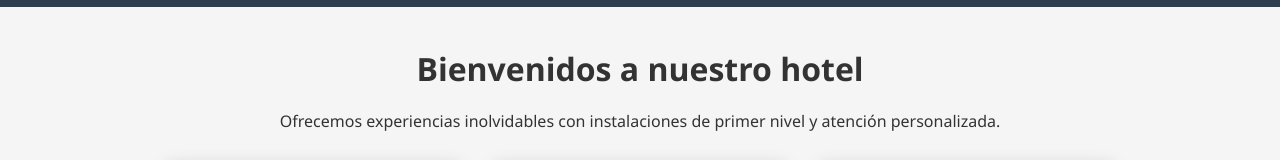
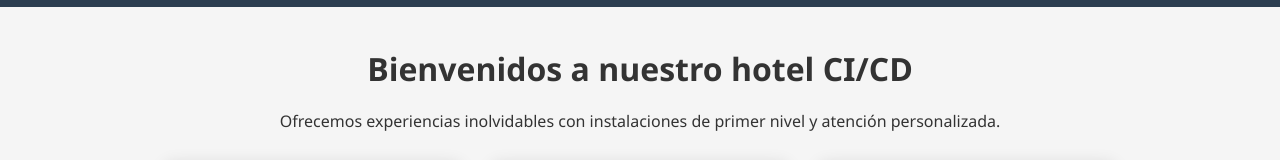
Before and after one commit to inaDAGod/HotelTransito, a plain HTML site: page src/index.html in a window 1280 px wide. Shown: the part 515-675 px from the top of the page. Drawn offline with Linux system fonts and the light colour scheme.

Commit message:
cambio cicd

```diff
--- a/src/index.html
+++ b/src/index.html
@@ -122,7 +122,7 @@
         <a href="#">Contacto</a>
       </nav>
       <section class="section">
-        <h2>Bienvenidos a nuestro hotel</h2>
+        <h2>Bienvenidos a nuestro hotel CI/CD</h2>
         <p style="text-align: center; margin-bottom: 30px;">
         Ofrecemos experiencias inolvidables con instalaciones de primer nivel y atención personalizada.
         </p>
```
